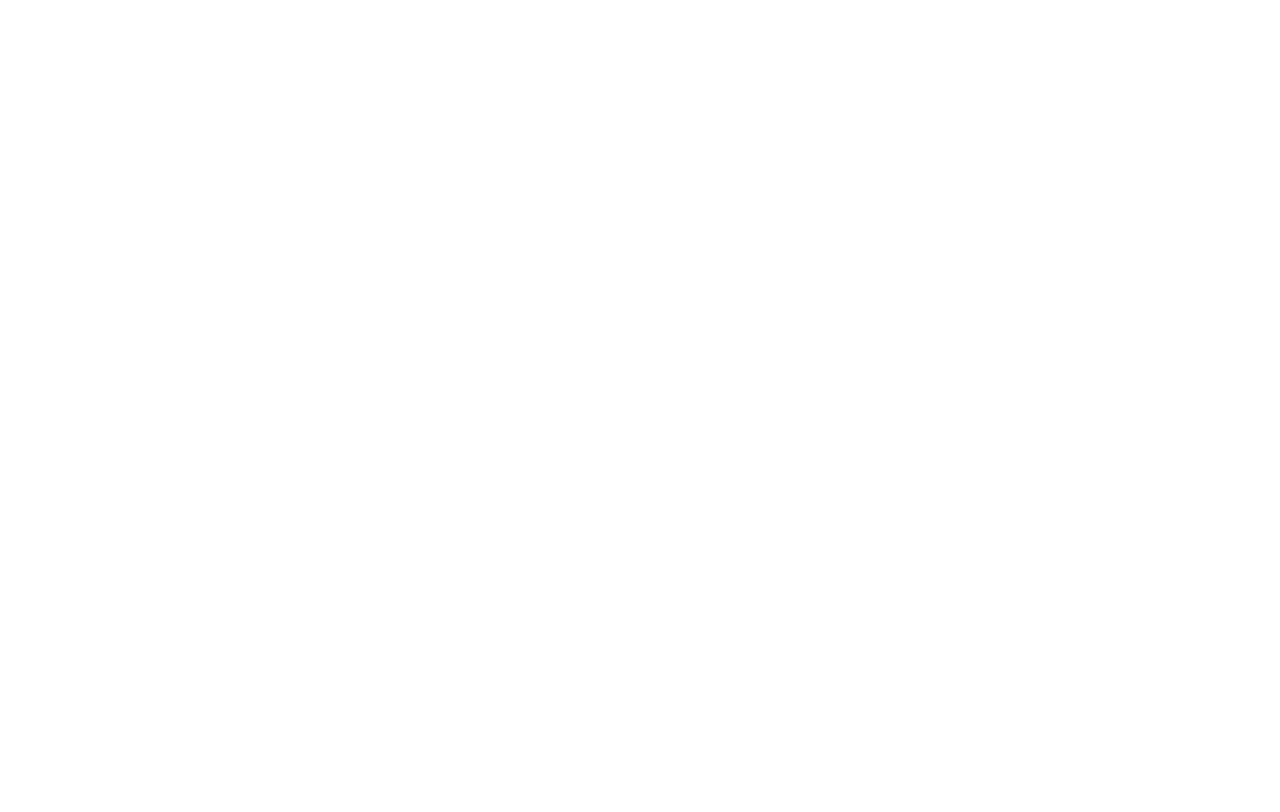
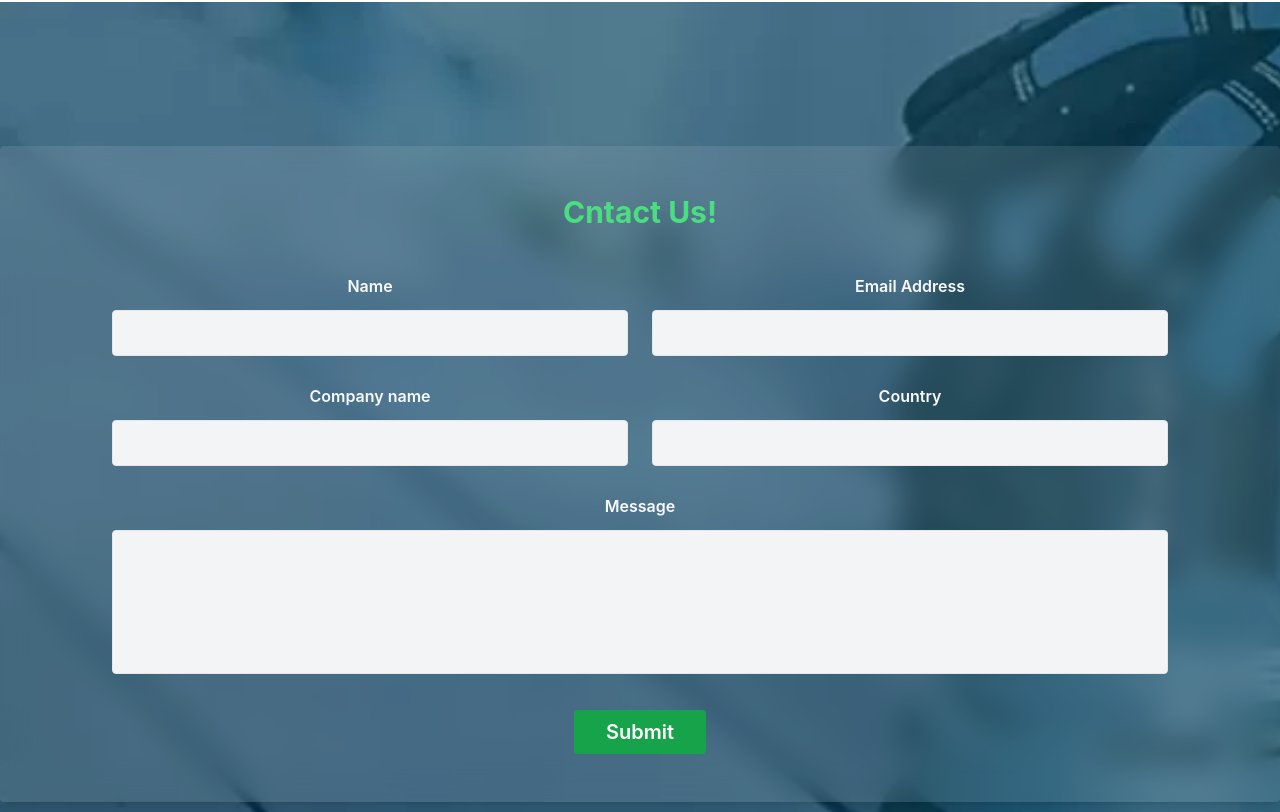
Before and after one commit to joypaul3592/Manufacturer-website, a React (Create React App) app: page / in a window 1280 px wide. Shown: the part 3008-3820 px from the top of the page. Before the commit the page ends 2930 px from the top, so only its background shows below. Built offline with nearby package versions, Linux system fonts and the light colour scheme.

Commit message:
adding contact section

```diff
--- a/package.json
+++ b/package.json
@@ -13,6 +13,7 @@
     "react-dom": "^18.1.0",
     "react-router-dom": "^6.3.0",
     "react-scripts": "5.0.1",
+    "react-toastify": "^9.0.1",
     "web-vitals": "^2.1.4"
   },
   "scripts": {
--- /dev/null
+++ b/src/Pages/Home/Contact.js
@@ -0,0 +1,72 @@
+import React, { useState } from "react";
+import { toast } from "react-toastify";
+import Button from "../../Sheard/Button";
+import contactBannar from '../../assect/contactBannar.webp'
+
+function Contact() {
+
+
+    const [name, setName] = useState('')
+    const [email, setEmail] = useState('')
+    const [companyName, setCompanyName] = useState('')
+    const [country, setCountry] = useState('')
+    const [message, setMessage] = useState('')
+
+
+
+
+
+    const handelcontact = () => {
+        if (name !== '' || email !== '' || companyName !== '' || country !== '' || message !== '') {
+            toast.success('Thanks For Message!')
+        }
+        else (toast.error('Please Fill The Box!'))
+
+    }
+
+
+
+    return (
+        <div className="w-full bg-red-500 my-36" style={{ backgroundImage: `url(${contactBannar})`, backgroundSize: 'cover' }
+        }>
+            <div className=" max-w-7xl mx-auto py-24 rounded-lg">
+                <div className="w-full flex items-center justify-center my-12 ">
+                    <div className=" w-full bg-white backdrop-blur-lg bg-opacity-10 shadow-lg rounded py-12 lg:px-28 px-8">
+                        <p className="md:text-3xl text-xl font-bold leading-7 text-center text-green-400">Cntact Us!</p>
+                        <div className="md:flex items-center mt-12">
+                            <div className="md:w-1/2 flex flex-col ">
+                                <label className="text-base font-semibold leading-none text-gray-50">Name</label>
+                                <input onChange={(e) => setName(e.target.value)} tabIndex={0} arial-label="Please input name" type="name" className="text-base leading-none text-gray-900 p-3 focus:oultine-none focus:border-indigo-700 mt-4 bg-gray-100 border rounded border-gray-200 placeholder-gray-100" placeholder="Please input  name" required />
+                            </div>
+                            <div className="md:w-1/2 flex flex-col md:ml-6 md:mt-0 mt-4">
+                                <label className="text-base font-semibold leading-none text-gray-50">Email Address</label>
+                                <input onChange={(e) => setEmail(e.target.value)} tabIndex={0} arial-label="Please input email address" type="name" className="text-base leading-none text-gray-900 p-3 focus:oultine-none focus:border-indigo-700 mt-4 bg-gray-100 border rounded border-gray-200 placeholder-gray-100" placeholder="Please input email address" required />
+                            </div>
+                        </div>
+                        <div className="md:flex items-center mt-8 w-full">
+                            <div className="md:w-1/2 flex flex-col">
+                                <label className="text-base font-semibold leading-none text-gray-50">Company name</label>
+                                <input onChange={(e) => setCompanyName(e.target.value)} tabIndex={0} role="input" arial-label="Please input company name" type="name" className="text-base leading-none text-gray-900 p-3 focus:oultine-none focus:border-indigo-700 mt-4 bg-gray-100 border rounded border-gray-200 placeholder-gray-100 " placeholder="Please input company name" required />
+                            </div>
+                            <div className="md:w-1/2 flex flex-col md:ml-6 md:mt-0 mt-4">
+                                <label className="text-base font-semibold leading-none text-gray-50">Country</label>
+                                <input onChange={(e) => setCountry(e.target.value)} tabIndex={0} arial-label="Please input country name" type="name" className="text-base leading-none text-gray-900 p-3 focus:oultine-none focus:border-indigo-700 mt-4 bg-gray-100 border rounded border-gray-200 placeholder-gray-100" placeholder="Please input country name" required />
+                            </div>
+                        </div>
+                        <div>
+                            <div className="w-full flex flex-col mt-8">
+                                <label className="text-base font-semibold leading-none text-gray-50">Message</label>
+                                <textarea onChange={(e) => setMessage(e.target.value)} tabIndex={0} aria-label="leave a message" role="textbox" type="name" className="h-36 text-base leading-none text-gray-900 p-3 focus:oultine-none focus:border-indigo-700 mt-4 bg-gray-100 border rounded border-gray-200 placeholder-gray-100 resize-none" defaultValue={""} required />
+                            </div>
+                        </div>
+                        <div className="flex items-center justify-center w-full">
+                            <Button>Submit</Button>
+                        </div>
+                    </div>
+                </div>
+            </div>
+        </div>
+    );
+}
+
+export default Contact;
--- a/src/Pages/Home/Home.js
+++ b/src/Pages/Home/Home.js
@@ -1,6 +1,7 @@
 import React from 'react';
 import Navbar from '../../Sheard/Navbar';
 import Bussiness from './Bussiness';
+import Contact from './Contact';
 import Header from './Header';
 import Offer from './Offer';
 import Products from './Products';
@@ -15,6 +16,7 @@
             <Bussiness></Bussiness>
             <Review></Review>
             <Offer></Offer>
+            <Contact></Contact>
         </div>
     );
 };
--- /dev/null
+++ b/src/Sheard/Button.js
@@ -0,0 +1,13 @@
+import React from 'react';
+
+const Button = ({ children }) => {
+    return (
+        <div>
+
+            <button className="mt-9  font-semibold leading-none text-white text-xl py-3 px-8 bg-green-600 rounded hover:bg-indigo-600 focus:ring-2 focus:ring-offset-2 focus:ring-indigo-700 focus:outline-none">{children}</button>
+
+        </div>
+    );
+};
+
+export default Button;
```
Also changed, not shown: src/assect/contactBannar.webp (added), 1 other file (tests, documents, lock files or other folders).
